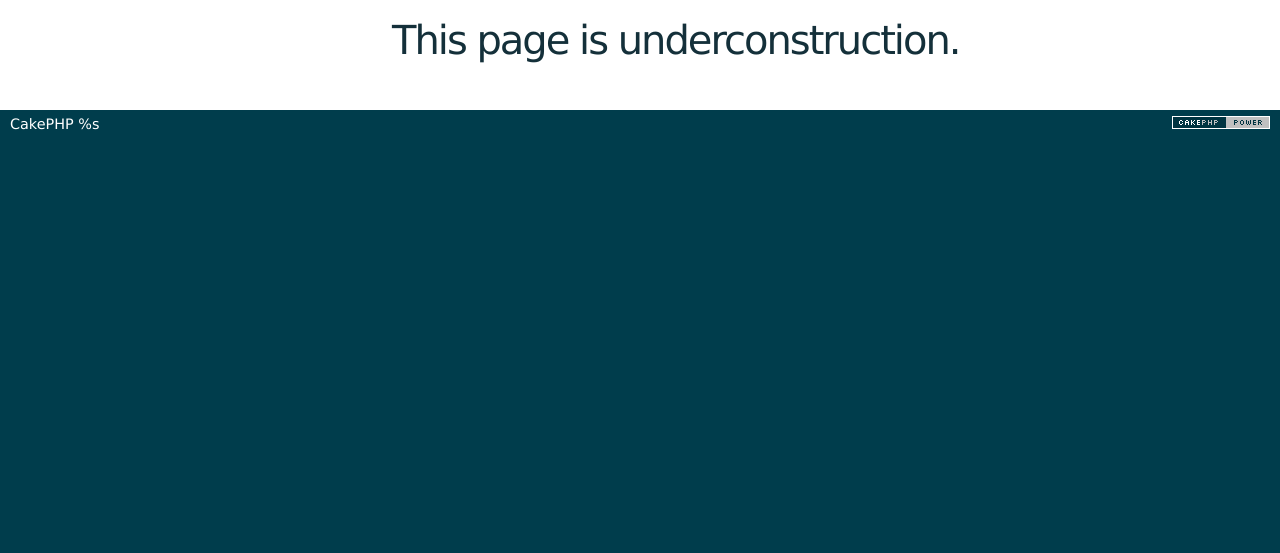
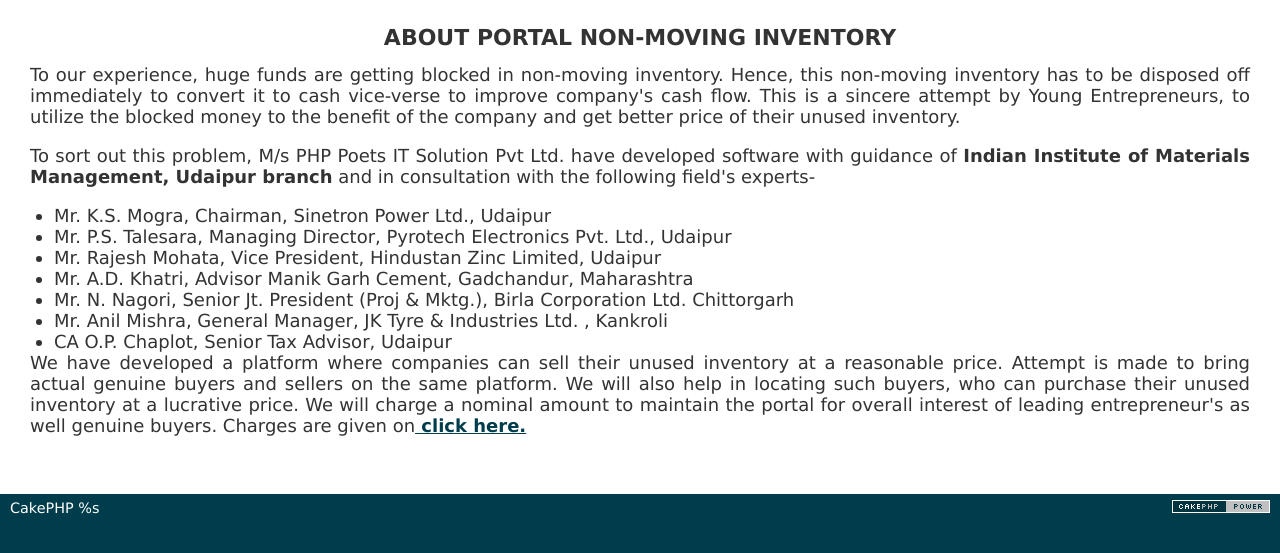
Before and after one commit to Shelunagori/nmi, a CakePHP app: the page made by app/View/Nonmovinginventory/about_us.ctp in a window 1280 px wide. Shown: the part 47-600 px from the top of the page. Run offline with PHP 8.4 and a stand-in for CakePHP, Linux system fonts and the light colour scheme; the template is opened without the code that fills it, so the values that code supplies are empty; some libraries are stand-ins or nearby versions.

Commit message:
create aboutus page

```diff
--- a/app/View/Layouts/index_layout.ctp
+++ b/app/View/Layouts/index_layout.ctp
@@ -83,7 +83,7 @@
 
 		<!-- BEGIN PAGE TOP -->
 		<div class="page-top">
-         <span class="title-main navbar-brand tk-adelle"><img src="<?php echo $this->webroot; ?>images/project_logo/non-moving-logo.png" width="200" alt="NON MOVING INVENTORY"></span>
+         <span class="title-main navbar-brand tk-adelle"><a href="<?php echo $this->webroot; ?>Nonmovinginventory/index"><img src="<?php echo $this->webroot; ?>images/project_logo/non-moving-logo.png" width="200" alt="NON MOVING INVENTORY"></a></span>
 			<!-- BEGIN HEADER SEARCH BOX -->
 			<!-- DOC: Apply "search-form-expanded" right after the "search-form" class to have half expanded search box -->
 			<form class="search-form search-form-expanded" action="<?php echo $this->webroot; ?>Nonmovinginventory/categories_details" method="GET">
@@ -185,7 +185,8 @@
           <!-- END COPYRIGHT -->
           <!-- BEGIN PAYMENTS -->
           <div class="col-md-6 col-sm-6 padding-top-10" >
-            <ul class="social-footer list-unstyled list-inline pull-right">
+          <!-- social-footer  -->
+            <ul class=" list-unstyled list-inline pull-right">
               <li><a href="<?php echo $this->webroot; ?>Nonmovinginventory/term_services" style="font-size:17px;color:#57C8EB;"> T &amp; C</a></li>
                 <li><a href="<?php echo $this->webroot; ?>Nonmovinginventory/faqs" style="font-size:17px;color:#57C8EB;">FAQ</a></li>
                 <li><a href="<?php echo $this->webroot; ?>Nonmovinginventory/about_us" style="font-size:17px;color:#57C8EB;">About Us</a></li>
--- a/app/View/Nonmovinginventory/about_us.ctp
+++ b/app/View/Nonmovinginventory/about_us.ctp
@@ -1,27 +1,25 @@
+<!-- BEGIN PAGE CONTENT-->
+<div class="row" style="margin-right:10px; margin-left:10px;">
+			<p><strong><center style="font-size:22px;">ABOUT PORTAL NON-MOVING INVENTORY</center></strong></p>
 
-			<style>
-			.page-404 .number {
-    position: relative;
-    top: 100%;
-    display: inline-block;
-    letter-spacing: -2px;
-    margin-top: 0px;
 
-    line-height: 60px;
-    font-size: 40px;
-    font-weight: 300;
-    color: #7BBBD6;
-    text-align: center;
-	margin-left:30%;
-}
-			</style>
-<!-- BEGIN PAGE CONTENT-->
-<div class="row">
-					<div class="col-md-12 page-404">
-						<div class="number">
 
-                             <span style="color:#14303A">This page is underconstruction.</span>
-						</div>
+<p align="justify" style="font-size:18px;">To our experience, huge funds are getting blocked in non-moving inventory. Hence, this non-moving inventory has to be disposed off immediately to convert it to cash vice-verse to improve company's cash flow. This is a sincere attempt by Young Entrepreneurs, to utilize the blocked money to the benefit of the company and get better price of their unused inventory.</p>
 
-					</div>
-				</div><!-- END PAGE CONTENT-->
+
+
+<p align="justify" style="font-size:18px;">To sort out this problem, M/s PHP Poets IT Solution Pvt Ltd. have developed software with guidance of <strong>Indian Institute of Materials Management, Udaipur branch</strong> and in consultation with the following field's experts-</p>
+
+
+<ul style="font-size:18px;">
+<li>Mr. K.S. Mogra, Chairman, Sinetron Power Ltd., Udaipur</li>
+<li>Mr. P.S. Talesara, Managing Director, Pyrotech Electronics Pvt. Ltd., Udaipur</li>
+<li>Mr. Rajesh Mohata, Vice President, Hindustan Zinc Limited, Udaipur</li>
+<li>Mr. A.D. Khatri, Advisor Manik Garh Cement, Gadchandur, Maharashtra</li>
+<li>Mr. N. Nagori, Senior Jt. President (Proj & Mktg.), Birla Corporation Ltd. Chittorgarh</li>
+<li>Mr. Anil Mishra, General Manager, JK Tyre & Industries Ltd. , Kankroli</li>
+<li>CA O.P. Chaplot, Senior Tax Advisor, Udaipur</li>
+</ul>
+
+<p align="justify" style="font-size:18px;">We have developed a platform where companies can sell their unused inventory at a reasonable price. Attempt is made to bring actual genuine buyers and sellers on the same platform. We will also help in locating such buyers, who can purchase their unused inventory at a lucrative price. We will charge a nominal amount to maintain the portal for overall interest of leading entrepreneur's as well genuine buyers. Charges are given on<a href="http://nonmovinginventory.com/#SellingOptions"> click here.</a>	</p>
+</div><!-- END PAGE CONTENT-->
--- a/app/View/Nonmovinginventory/ecommerce_products.ctp
+++ b/app/View/Nonmovinginventory/ecommerce_products.ctp
@@ -53,9 +53,9 @@
                                     <th width="10%">
                                          Status
                                     </th>
-                                    <th width="10%">
+                                   <!-- <th width="10%">
                                          Actions
-                                    </th>
+                                    </th>	-->
                                 </tr>
                                <!-- <tr role="row" class="filter">
 
@@ -169,7 +169,7 @@
                                 <td><?php if(!empty($value['classified_post']['price'])){ ?> <i class="fa fa-inr"></i><?php echo $value['classified_post']['price']; } else { ?> <?php  echo 'Negotiable'; } ?></td>
                                 <td><?php echo $value['classified_post']['stock']; echo " ".$value['classified_post']['unit']; ?></td>
                                 <td><?php if($status_id=='1'){ ?><span class="label label-sm label-success"><?php } else if($status_id=='2'){ ?><span class="label label-sm label-info"><?php }  else if($status_id=='3'){ ?><span class="label label-sm label-danger"><?php }  echo $status_name; ?></span> </td>
-                                <td><a href="ecommerce_products_edit?productid=<?php echo base64_encode($value['classified_post']['id']); ?>" class="btn btn-xs btn-info btn-editable"><i class="fa fa-pencil"></i> Edit</a></td>
+                               <!-- <td><a href="ecommerce_products_edit?productid=<?php echo base64_encode($value['classified_post']['id']); ?>" class="btn btn-xs btn-info btn-editable"><i class="fa fa-pencil"></i> Edit</a></td>-->
                                 </tr>
                                 <?php
 								}
```
